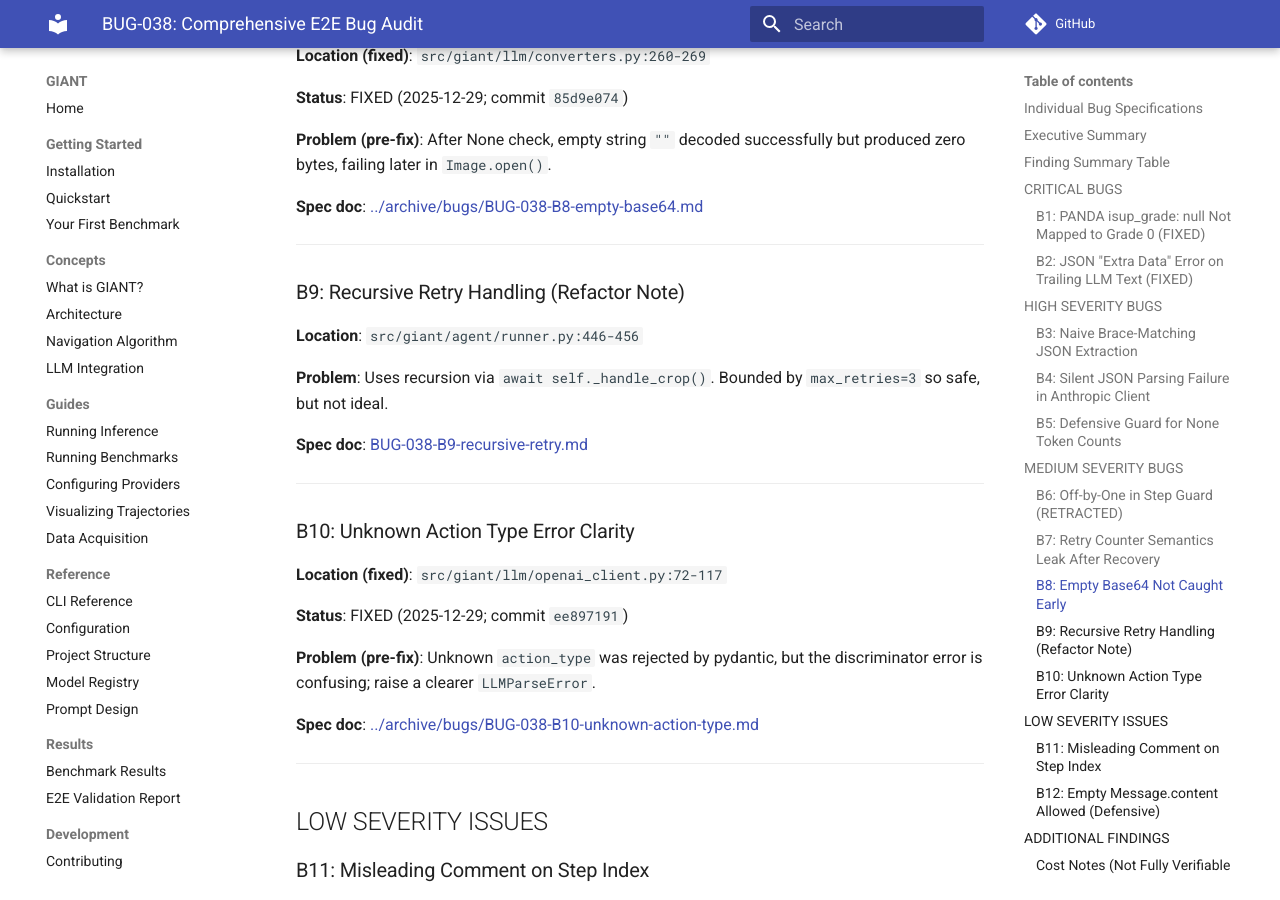
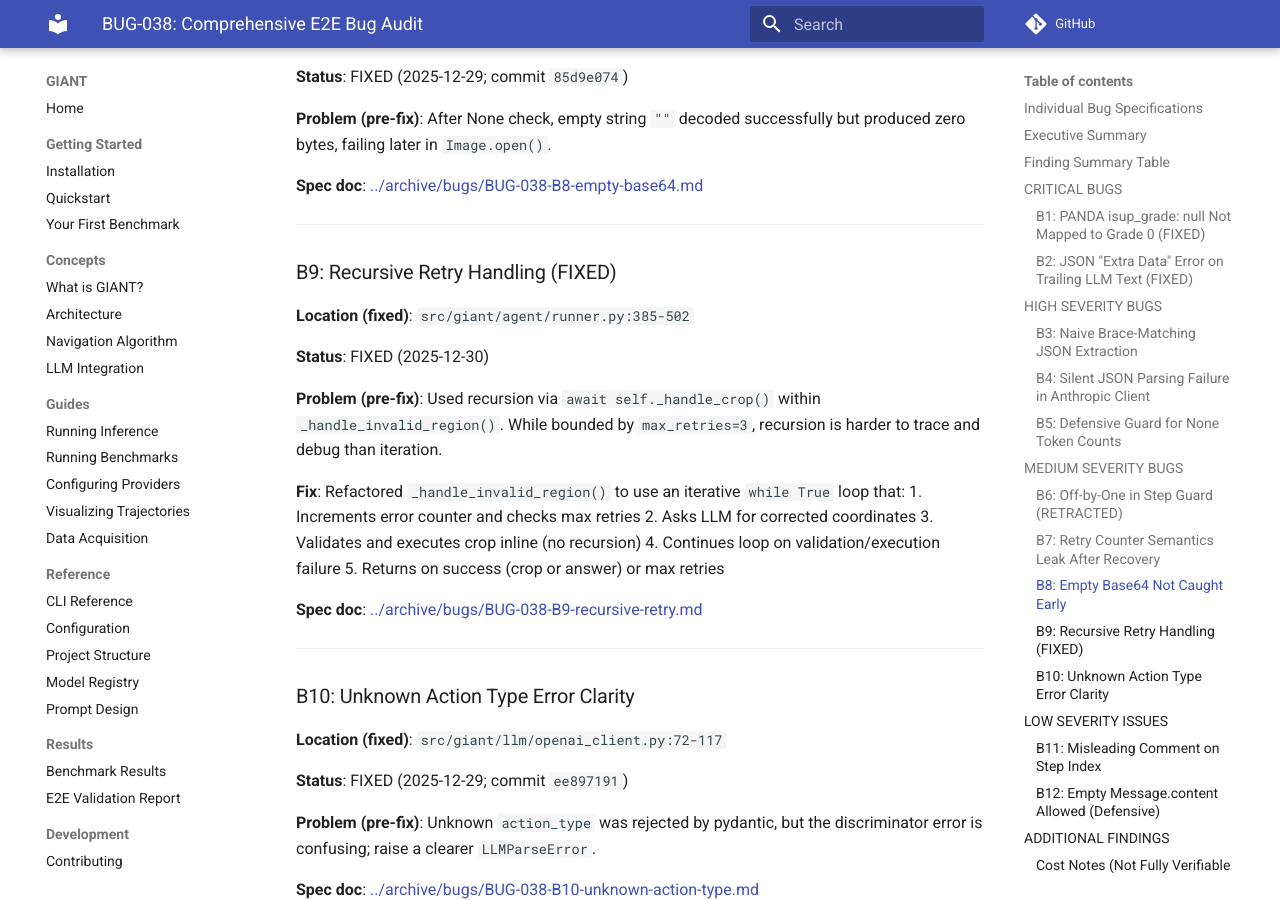
Before and after one commit to The-Obstacle-Is-The-Way/gigapixel-goblin, an MkDocs documentation site: the page built from docs/bugs/BUG-038-comprehensive-audit.md, in a window 1280 px wide and 900 px high, scrolled down 10775 px. Built offline with MkDocs 1.6.1 and Material for MkDocs 9.7.7, drawn with Linux system fonts in a browser that asks for light colours; comment, search, counter and statistics services are not loaded; some of the changed text lies outside the part shown.

Commit message:
fix: BUG-038-B9 refactor recursive retry to iterative loop
Convert _handle_invalid_region() from recursive to iterative control flow:
- Uses while True loop instead of recursive _handle_crop() calls
- Inlines validation and crop execution within the loop
- Continues loop on validation/execution failure
- Returns on success (valid crop or answer) or max retries

This eliminates stack frame accumulation during retries and makes the
control flow easier to trace and debug. Behavior is preserved; all
826 unit tests pass.

Also updates comprehensive audit doc to mark B9 as FIXED.

```diff
--- a/docs/bugs/BUG-038-comprehensive-audit.md
+++ b/docs/bugs/BUG-038-comprehensive-audit.md
@@ -1,6 +1,6 @@
 # BUG-038: Comprehensive E2E Bug Audit
 
-**Status**: COMPLETED - BUGS FIXED (B1, B2, B3, B4, B5, B7, B8, B10, B11, B12) - B9 Skipped (Optional Refactor)
+**Status**: COMPLETED - ALL BUGS FIXED (B1, B2, B3, B4, B5, B7, B8, B9, B10, B11, B12)
 **Severity**: MIXED (see table below)
 **Audit Date**: 2025-12-29
 **Fix Date**: 2025-12-29
@@ -21,7 +21,7 @@
 | B5 | HIGH | [../archive/bugs/BUG-038-B5-token-count-none.md](../archive/bugs/BUG-038-B5-token-count-none.md) (**FIXED** ✅ ARCHIVED) |
 | B7 | MEDIUM | [../archive/bugs/BUG-038-B7-retry-counter-logic.md](../archive/bugs/BUG-038-B7-retry-counter-logic.md) (**FIXED** ✅ ARCHIVED) |
 | B8 | MEDIUM | [../archive/bugs/BUG-038-B8-empty-base64.md](../archive/bugs/BUG-038-B8-empty-base64.md) (**FIXED** ✅ ARCHIVED) |
-| B9 | MEDIUM | [BUG-038-B9-recursive-retry.md](BUG-038-B9-recursive-retry.md) |
+| B9 | MEDIUM | [../archive/bugs/BUG-038-B9-recursive-retry.md](../archive/bugs/BUG-038-B9-recursive-retry.md) (**FIXED** ✅ ARCHIVED) |
 | B10 | MEDIUM | [../archive/bugs/BUG-038-B10-unknown-action-type.md](../archive/bugs/BUG-038-B10-unknown-action-type.md) (**FIXED** ✅ ARCHIVED) |
 | B11 | LOW | [../archive/bugs/BUG-038-B11-comment-fix.md](../archive/bugs/BUG-038-B11-comment-fix.md) (**FIXED** ✅ ARCHIVED) |
 | B12 | LOW | [../archive/bugs/BUG-038-B12-empty-message-content.md](../archive/bugs/BUG-038-B12-empty-message-content.md) (**FIXED** ✅ ARCHIVED) |
@@ -66,7 +66,7 @@
 | **B6** | `src/giant/agent/context.py:159` | — | RETRACTED | N/A | Step guard is correct and unit-tested; no off-by-one bug found |
 | **B7** | `src/giant/agent/runner.py:439-456` | MEDIUM | **FIXED** | [../archive/bugs/BUG-038-B7-retry-counter-logic.md](../archive/bugs/BUG-038-B7-retry-counter-logic.md) | Resets `_consecutive_errors` after successful invalid-region recovery (crop or answer); regression test added |
 | **B8** | `src/giant/llm/converters.py:260-269` | MEDIUM | **FIXED** | [../archive/bugs/BUG-038-B8-empty-base64.md](../archive/bugs/BUG-038-B8-empty-base64.md) | Empty base64 (`""`) decodes to zero bytes and fails later in `Image.open()` |
-| **B9** | `src/giant/agent/runner.py:446-456` | MEDIUM | SKIPPED | [BUG-038-B9-recursive-retry.md](BUG-038-B9-recursive-retry.md) | Refactor note: recursion in invalid-region recovery is bounded (default `max_retries=3`) but avoidable |
+| **B9** | `src/giant/agent/runner.py:385-502` | MEDIUM | **FIXED** | [../archive/bugs/BUG-038-B9-recursive-retry.md](../archive/bugs/BUG-038-B9-recursive-retry.md) | Refactored recursive invalid-region retry to iterative loop for cleaner control flow |
 | **B10** | `src/giant/llm/openai_client.py:72-117` | MEDIUM | **FIXED** | [../archive/bugs/BUG-038-B10-unknown-action-type.md](../archive/bugs/BUG-038-B10-unknown-action-type.md) | Raises clear `LLMParseError` on unknown `action_type` (avoids confusing pydantic discriminator errors) |
 | **B11** | `src/giant/agent/context.py:268` | LOW | **FIXED** | [../archive/bugs/BUG-038-B11-comment-fix.md](../archive/bugs/BUG-038-B11-comment-fix.md) | Comment clarity on user-message index vs LLM step numbering |
 | **B12** | `src/giant/llm/protocol.py:129-137` | LOW | **FIXED** | [../archive/bugs/BUG-038-B12-empty-message-content.md](../archive/bugs/BUG-038-B12-empty-message-content.md) | Add `min_length=1` for `Message.content` to prevent empty API payloads |
@@ -400,13 +400,22 @@
 
 ---
 
-### B9: Recursive Retry Handling (Refactor Note)
+### B9: Recursive Retry Handling (FIXED)
 
-**Location**: `src/giant/agent/runner.py:446-456`
+**Location (fixed)**: `src/giant/agent/runner.py:385-502`
 
-**Problem**: Uses recursion via `await self._handle_crop()`. Bounded by `max_retries=3` so safe, but not ideal.
+**Status**: FIXED (2025-12-30)
 
-**Spec doc**: [BUG-038-B9-recursive-retry.md](BUG-038-B9-recursive-retry.md)
+**Problem (pre-fix)**: Used recursion via `await self._handle_crop()` within `_handle_invalid_region()`. While bounded by `max_retries=3`, recursion is harder to trace and debug than iteration.
+
+**Fix**: Refactored `_handle_invalid_region()` to use an iterative `while True` loop that:
+1. Increments error counter and checks max retries
+2. Asks LLM for corrected coordinates
+3. Validates and executes crop inline (no recursion)
+4. Continues loop on validation/execution failure
+5. Returns on success (crop or answer) or max retries
+
+**Spec doc**: [../archive/bugs/BUG-038-B9-recursive-retry.md](../archive/bugs/BUG-038-B9-recursive-retry.md)
 
 ---
 
@@ -517,7 +524,7 @@
 - [x] **B12**: Prevent `Message(content=[])` via `min_length=1` ✅ FIXED 2025-12-29
 - [x] **B7**: Retry counter reset logic fixed and tested ✅ FIXED 2025-12-29
 - [x] **B11**: Comment updated for clarity ✅ FIXED 2025-12-29
-- [x] **B9**: Decision to skip refactor documented ✅ SKIPPED 2025-12-29
+- [x] **B9**: Refactored recursive retry to iterative loop ✅ FIXED 2025-12-30
 - [ ] Re-score PANDA run after B1 fix (no new LLM calls) to verify ~19.8% balanced accuracy
 - [ ] Re-run PANDA benchmark with fix (optional, ~$73)
 - [ ] Update benchmark-results.md with corrected analysis
```
Also changed, not shown: other parts of docs/bugs/BUG-038-comprehensive-audit.md (+4 -6 lines), docs/archive/bugs/BUG-038-B9-recursive-retry.md (renamed from docs/bugs/BUG-038-B9-recursive-retry.md, +8 -8 lines), 1 other file.
